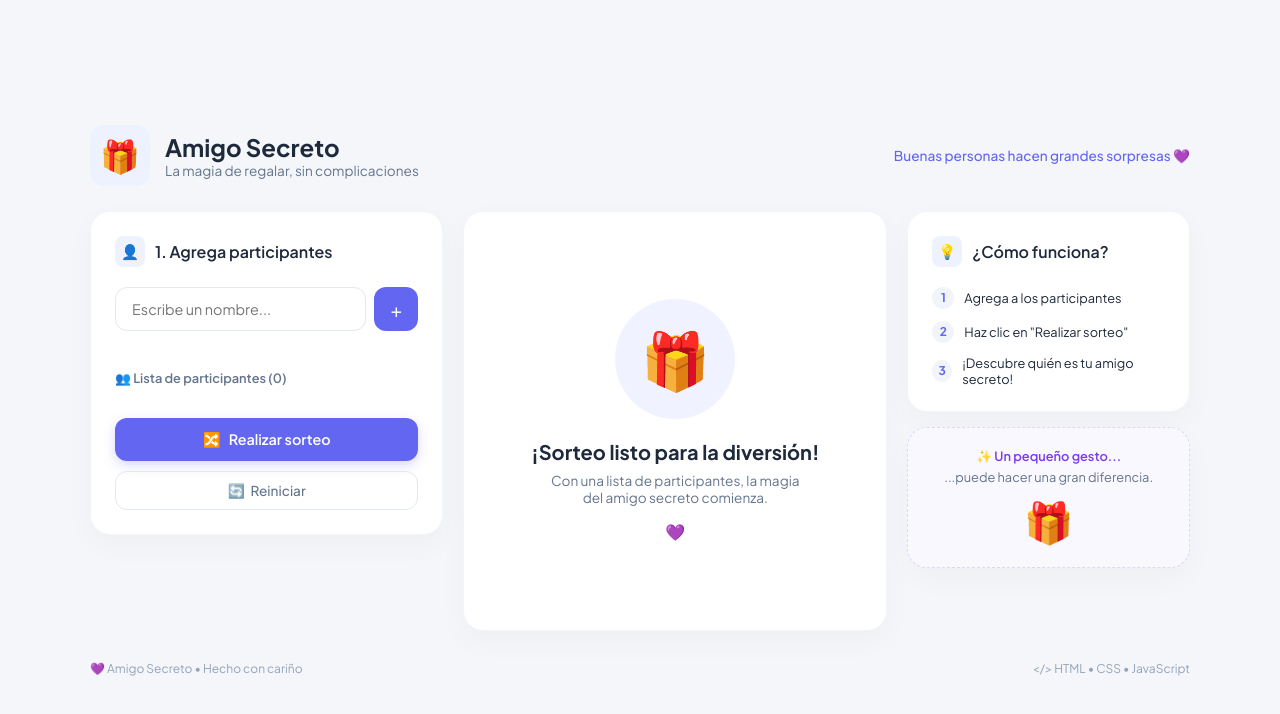
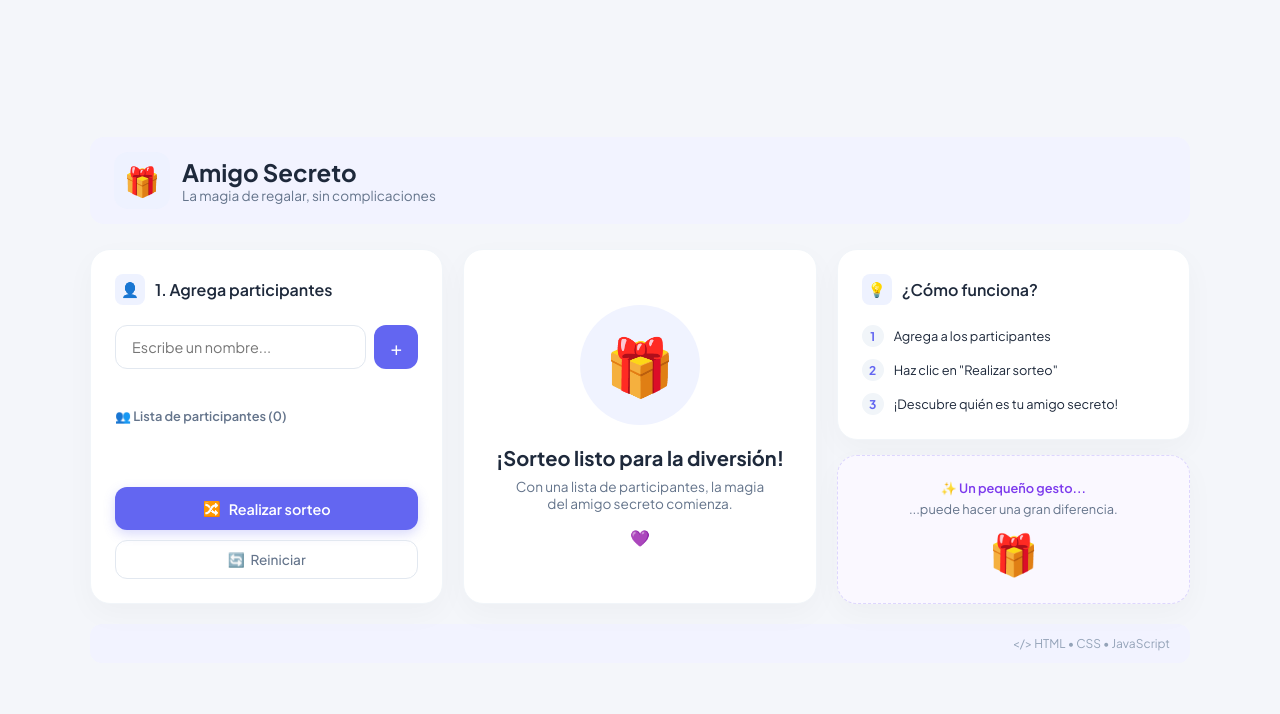
Before and after one commit to Jebareiro/amigo-secreto-ch-alura, a plain HTML site: page index.html in a window 1280 px wide. Drawn offline with Linux system fonts and the light colour scheme.

Commit message:
style: Mejorar en frond

```diff
--- a/index.html
+++ b/index.html
@@ -29,10 +29,6 @@
                     <h1>Amigo Secreto</h1>
                     <p>La magia de regalar, sin complicaciones</p>
                 </div>
-            </div>
-            <!-- Frase decorativa superior derecha -->
-            <div class="header-tagline">
-                Buenas personas hacen grandes sorpresas 💜
             </div>
         </header>
 
@@ -145,7 +141,6 @@
         <!-- 3. PIE DE PAGINA (Footer)                  -->
         <!-- ========================================== -->
         <footer class="app-footer">
-            <p>💜 Amigo Secreto • Hecho con cariño</p>
             <p class="tech-stack">&lt;/&gt; HTML • CSS • JavaScript</p>
         </footer>
     </div>
--- a/style.css
+++ b/style.css
@@ -43,19 +43,22 @@ body {
    ========================================================================== */
 .app-header {
     display: flex;
-    justify-content: space-between;
+    justify-content: space-between; /* Corregido: antes decía justify-content */
     align-items: center;
     margin-bottom: 25px;
+    background: #f2f3ff;
+    padding: 15px 24px;
+    border-radius: 14px;
 }
 
 .brand {
     display: flex;
     align-items: center;
-    gap: 15px;
+    gap: 12px;
 }
 
 .brand-icon {
-    font-size: 2rem;
+    font-size: 1.8rem;
     background: #eef2ff;
     padding: 10px;
     border-radius: 14px;
@@ -83,9 +86,9 @@ body {
    ========================================================================== */
 .dashboard-grid {
     display: grid;
-    grid-template-columns: 1fr 1.2fr 0.8fr; /* 3 columnas proporcionales */
+    grid-template-columns: 1fr 1fr 1fr; /* 3 columnas exactamente iguales */
     gap: 20px;
-    align-items: start;
+    align-items: stretch; /* Garantiza que las 3 columnas midan lo mismo de alto */
 }
 
 /* Estilo base para todas las tarjetas */
@@ -95,6 +98,10 @@ body {
     padding: 24px;
     box-shadow: var(--shadow-soft);
     border: 1px solid var(--border-color);
+    height: 100%;
+    display: flex;
+    flex-direction: column;
+    justify-content: space-between;
 }
 
 .card-header {
@@ -164,6 +171,7 @@ body {
 
 .list-section {
     margin-top: 15px;
+    flex: 1;
 }
 
 .list-header {
@@ -173,13 +181,15 @@ body {
     margin-bottom: 12px;
 }
 
+/* CONTROL DEL SCROLL EN LA LISTA (Para no deformar la caja) */
 .participants-list {
     list-style: none;
     display: flex;
     flex-direction: column;
     gap: 8px;
-    max-height: 200px;
-    overflow-y: auto;
+    max-height: 160px;  /* Altura máxima fija */
+    overflow-y: auto;   /* Scroll vertical */
+    padding-right: 4px;
 }
 
 /* Elemento individual de la lista (generado con JS) */
@@ -278,7 +288,6 @@ body {
     flex-direction: column;
     justify-content: center;
     align-items: center;
-    min-height: 420px;
 }
 
 .illustration-box, .winner-box {
@@ -322,6 +331,7 @@ body {
     display: flex;
     flex-direction: column;
     gap: 15px;
+    height: 100%;
 }
 
 .instructions-list {
@@ -357,7 +367,8 @@ body {
     border: 1px dashed #DDD6FE;
     text-align: center;
     position: relative;
-    padding: 20px;
+    padding: 24px;
+    border-radius: var(--radius-card);
 }
 
 .quote-header {
@@ -382,14 +393,19 @@ body {
    ========================================================================== */
 .app-footer {
     display: flex;
-    justify-content: space-between;
-    margin-top: 30px;
+    justify-content: flex-end;
+    align-items: center;
+    gap: 15px;
+    margin-top: 20px;
     font-size: 0.75rem;
     color: #94a3b8;
+    background-color: #f2f3ff;
+    border-radius: 12px;
+    padding: 12px 20px;
 }
 
 @media (max-width: 900px) {
     .dashboard-grid {
-        grid-template-columns: 1fr; /* Pasa a 1 sola columna en dispositivos móviles */
+        grid-template-columns: 1fr; /* Columna única en móviles */
     }
 }
```
Also changed, not shown: 1 other file.
